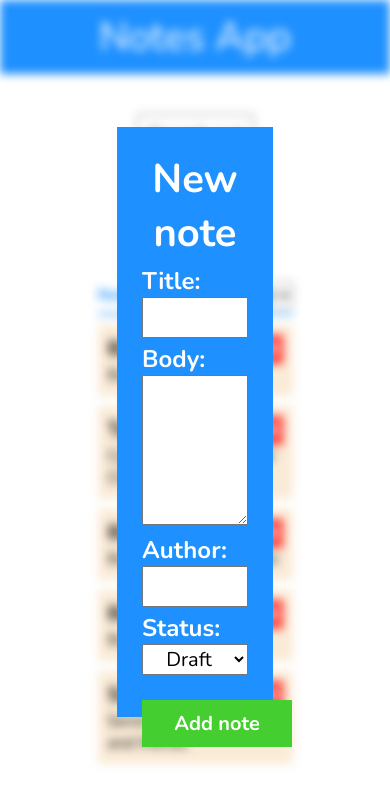
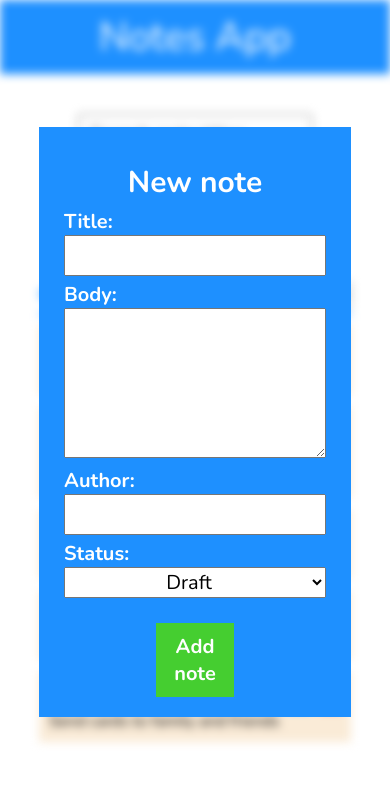
Before and after one commit to Duk4/Notes-App, a React (Create React App) app: page / in a window 390 px wide. Both pictures are taken after a click on the button "New note". Shown: the top 804 px of the page. Built offline with nearby package versions, Linux system fonts and the light colour scheme.

Commit message:
Added media queries

```diff
--- a/src/index.js
+++ b/src/index.js
@@ -2,5 +2,8 @@ import React from 'react';
 import ReactDOM from 'react-dom';
 import App from './components/App';
 import './styles/styles.scss';
+import './styles/breakpoint1200.scss';
+import './styles/breakpoint900.scss';
+import './styles/breakpoint768.scss';
 
 ReactDOM.render(<App />, document.getElementById('root'));
--- a/src/styles/add_note.scss
+++ b/src/styles/add_note.scss
@@ -55,7 +55,7 @@ $green: #45CE30;
 
 .add-note-btn {
     border: none;
-    width: 15rem;
+    width: 30%;
     margin: 2rem auto 0 auto;
     padding: 1rem;
     font-size: 2rem;
--- /dev/null
+++ b/src/styles/breakpoint1200.scss
@@ -0,0 +1,18 @@
+@media  (max-width: 1200px) {
+    .filter {
+        width: 40%;
+    }
+
+    .add-note {
+        width: 60%;
+        left: 20%;
+    }
+
+    .sort {
+        width: 60%;
+    }
+
+    .note-list {
+        width: 60%;
+    }
+}
--- /dev/null
+++ b/src/styles/breakpoint768.scss
@@ -0,0 +1,23 @@
+@media  (max-width: 768px) {
+    .filter {
+        width: 60%;
+    }
+
+    .add-note {
+        left: 10%;
+        width: 80%;
+    }
+
+    .sort {
+        width: 80%;
+    }
+
+    .note-list {
+        width: 80%;
+    }
+
+    .draft {
+        left: 20%;
+        width: 60%;
+    }
+}
--- /dev/null
+++ b/src/styles/breakpoint900.scss
@@ -0,0 +1,53 @@
+@media  (max-width: 900px) {
+    .filter {
+        width: 50%;
+    }
+
+    .add-note {
+        h3 {
+            margin-top: 1rem;
+            font-size: 3rem;
+        }
+    }
+
+    .new-note-field {
+        label {
+            font-size: 2rem;
+        }
+        input {
+            font-size: 2rem;
+        }
+        textarea {
+            font-size: 2rem;
+        }
+        select {
+            font-size: 2rem;
+            option {
+                font-size: 2rem;
+            }
+        }
+    }
+
+    .draft {
+        left: 30%;
+        width: 40%;
+        form {
+            padding: 2rem;
+            select {
+                font-size: 2rem;
+                option {
+                    font-size: 2rem;
+                }
+            }
+        }
+        h3 {
+            margin-top: 1rem;
+            margin-bottom: 2rem;
+            font-size: 3rem;
+        }
+    }
+
+    .no-notes {
+        font-size: 2rem;
+    }
+}
```
